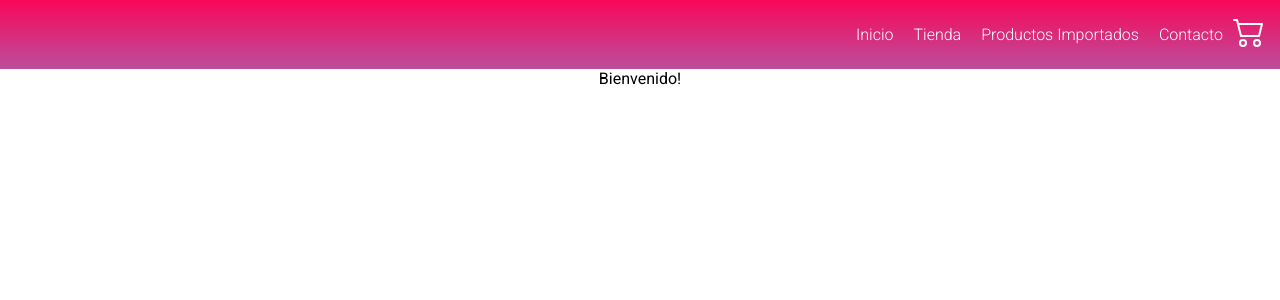
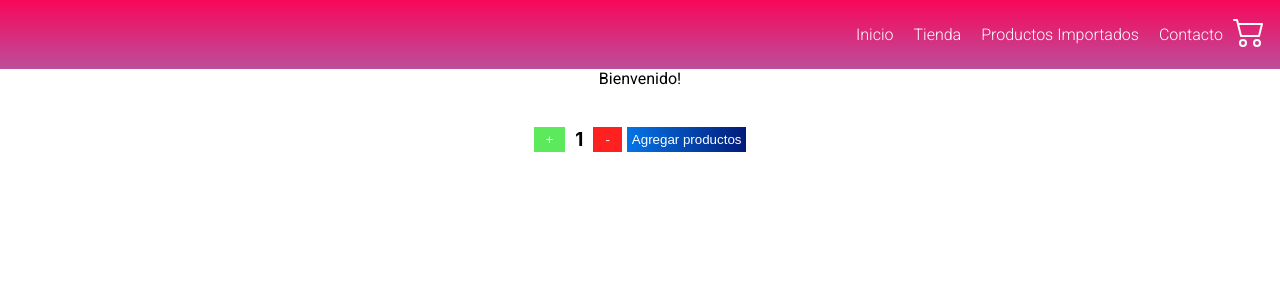
Before and after one commit to IvanOtta/e-ecommerceReact, a React (Create React App) app: page / in a window 1280 px wide. Shown: the top 300 px of the page. Built offline with nearby package versions, Linux system fonts and the light colour scheme.

Commit message:
ItenCount agregado

```diff
--- a/src/App.jsx
+++ b/src/App.jsx
@@ -3,14 +3,32 @@
 import "./css/Styles.css"
 import NavBar from './componentes/NavBar';
 import ItemListContainer from "./componentes/ItemListContainer";
+import ItemCount from "./componentes/ItemCount";
+
+
+
 
 
 function App() {
+
   return (
     <div className="App">
       <NavBar />
       <ItemListContainer greeting={'Bienvenido!'} />
+      <ItemCount stock={5} initial={1} onAdd={(cantidad) => console.log(`${cantidad} Productos Agregados`)} />
+
+
+
+
+
+
+
+
     </div>
+
+
+
+
   );
 }
 
--- /dev/null
+++ b/src/componentes/ItemCount.jsx
@@ -0,0 +1,34 @@
+import { useState } from "react";
+
+export default function ItemCount({ stock, initial, onAdd }) {
+    const [cantidad, setCantidad] = useState(initial)
+
+    function contadorS() {
+        if (cantidad < stock) {
+            setCantidad(cantidad + 1)
+        }
+    }
+    function contadorR() {
+        if (cantidad > 1) {
+            setCantidad(cantidad - 1)
+        }
+    }
+
+    function agregadoAlCarrito() {
+        onAdd(cantidad)
+    }
+
+
+
+    return (
+        <div>
+            <div className="boton" >
+                <button className="botonS" onClick={contadorS} > + </button>
+                <h3> {cantidad} </h3>
+                <button className="botonR" onClick={contadorR} > - </button>
+                <button className="btnAddProductos" onClick={agregadoAlCarrito} >Agregar productos</button>
+            </div>
+        </div>
+
+    )
+}
--- a/src/css/Styles.css
+++ b/src/css/Styles.css
@@ -1,20 +1,24 @@
 @import url('https://fonts.googleapis.com/css2?family=Roboto:wght@300;400&display=swap');
-*{
+
+* {
     padding: 0;
     margin: 0;
     box-sizing: border-box;
 
 }
 
-header{
+header {
     width: 100%;
-    background: #bc4e9c;  /* fallback for old browsers */
-background: -webkit-linear-gradient(to bottom, #f80759, #bc4e9c);  /* Chrome 10-25, Safari 5.1-6 */
-background: linear-gradient(to bottom, #f80759, #bc4e9c); /* W3C, IE 10+/ Edge, Firefox 16+, Chrome 26+, Opera 12+, Safari 7+ */
+    background: #bc4e9c;
+    /* fallback for old browsers */
+    background: -webkit-linear-gradient(to bottom, #f80759, #bc4e9c);
+    /* Chrome 10-25, Safari 5.1-6 */
+    background: linear-gradient(to bottom, #f80759, #bc4e9c);
+    /* W3C, IE 10+/ Edge, Firefox 16+, Chrome 26+, Opera 12+, Safari 7+ */
 
 }
 
-ul li{
+ul li {
     display: inline-block;
     padding: 10px;
     list-style: none;
@@ -22,30 +26,95 @@ ul li{
     font-weight: 200;
 }
 
-ul{
+ul {
     display: flex;
     justify-content: right;
     padding: 15px;
 }
 
-ul li a{
+ul li a {
     display: flex;
     text-decoration: none;
     color: white;
     transition: all 0.5s;
 }
 
-ul li a:hover{
+ul li a:hover {
     color: orange;
 }
 
-.carrito{
+.carrito {
     font-size: 2rem;
     color: #fff;
+    cursor: pointer;
 }
 
-.bienvenida{
+.carrito:hover {
+    color: rgb(115, 255, 115);
+}
+
+.bienvenida {
     display: flex;
     justify-content: center;
     font-family: 'Roboto', sans-serif;
 }
+
+.boton {
+    display: flex;
+    justify-content: center;
+    padding: 30px;
+    align-items: center;
+}
+
+.boton h3{
+    padding: 10px ;
+}
+
+.botonS {
+    padding: 5px;
+    padding-right: 12px;
+    padding-left: 12px;
+    background-color: rgb(92, 233, 92);
+    color: white;
+    border: none;
+    cursor: pointer;
+    transition: 0.5s;
+}
+.botonS:hover{
+    background-color: rgb(55, 197, 55);
+}
+
+.botonR {
+    padding: 5px;
+    padding-right: 12px;
+    padding-left: 12px;
+    background-color: rgb(255, 32, 32);
+    color: white;
+    border: none;
+    cursor: pointer;
+    transition: 0.5s;
+}
+.botonR:hover{
+    background-color: rgb(218, 27, 27);
+}
+
+.btnAddProductos {
+    padding: 5px;
+    background: #0575E6;
+    background: -webkit-linear-gradient(to left, #021B79, #0575E6);
+    background: linear-gradient(to left, #021B79, #0575E6);
+    color: white;
+    border: none;
+    cursor: pointer;
+    margin-left: 5px;
+    transition: all 1s !important;
+}
+.btnAddProductos:hover{
+    background: -webkit-linear-gradient(to left, #284bc9, #287bcf);
+    background: linear-gradient(to left, #1b3cb6, #3b94ec);
+}
+
+.stock p{
+    display: flex;
+    justify-content: center;
+}
```
Also changed, not shown: public/index.html (+1 -21 lines).
